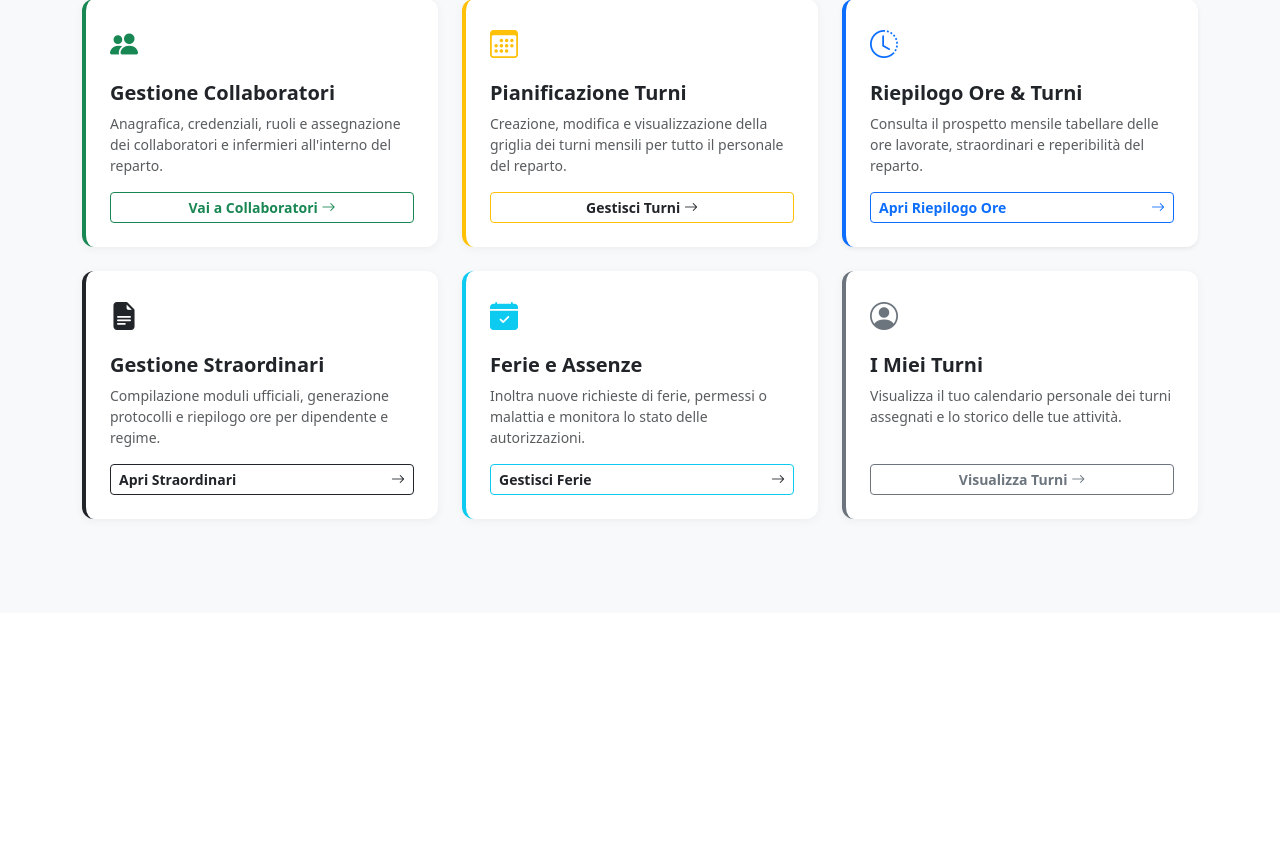
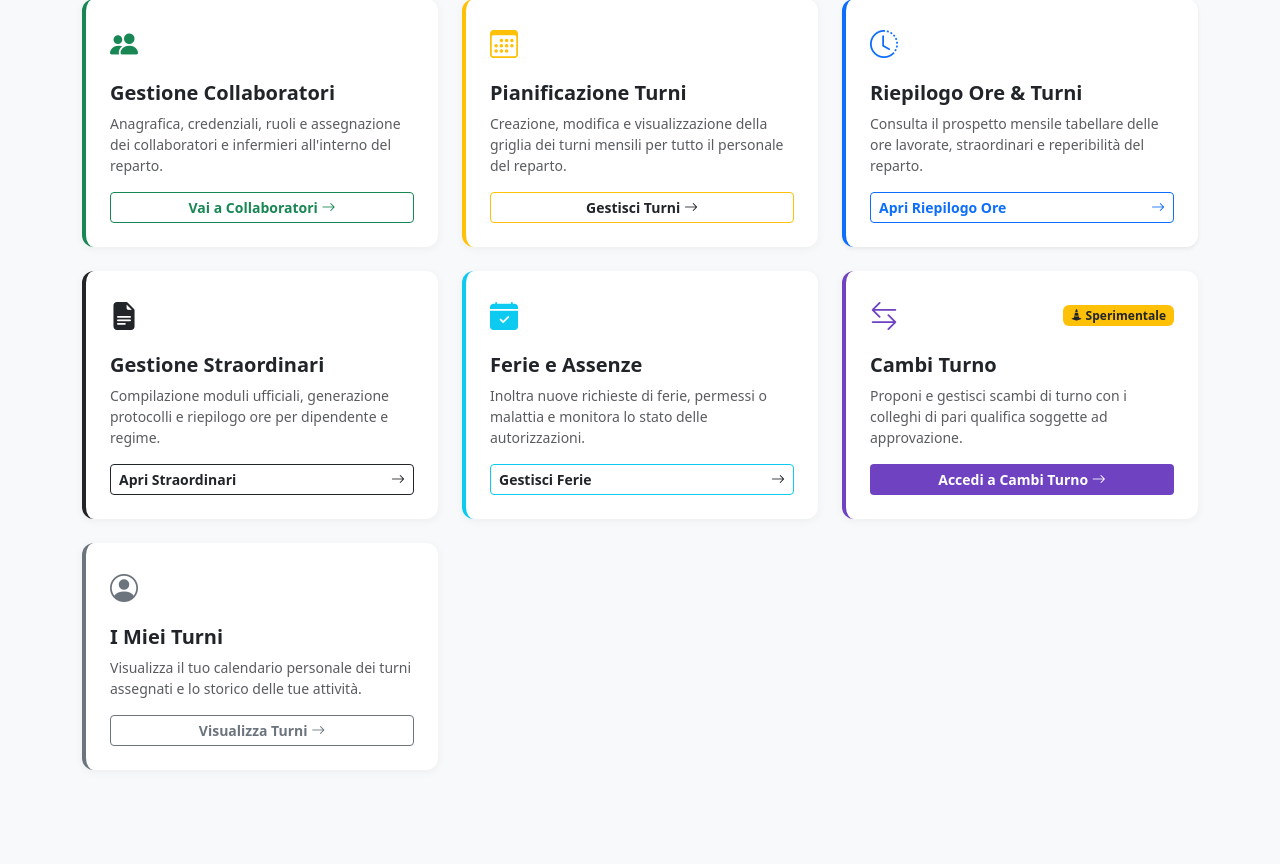
Before and after one commit to infermierin-turno/blood, a PHP site: page /turni/dashboard.php in a window 1280 px wide. Shown: the part 516-1380 px from the top of the page. Before the commit the page ends 1037 px from the top, so only its background shows below. Run offline with PHP 8.4, Linux system fonts and the light colour scheme; the visitor is signed in with stand-in values (Sample User, id 1).

```diff
--- a/turni/dashboard.php
+++ b/turni/dashboard.php
@@ -80,7 +80,6 @@ if (!empty($reparto_id_utente)) {
     if (!empty($dati_reparto_db) && is_array($dati_reparto_db) && isset($dati_reparto_db[0]) && is_array($dati_reparto_db[0])) {
         $r_info = $dati_reparto_db[0];
         $nome_reparto = $r_info['nome_reparto'] ?? 'N/D';
-        // Controllo del flag booleano per i straordinari sul reparto
         $gestione_straordinari_attiva = !empty($r_info['gestione_straordinari']);
     }
 }
@@ -333,6 +332,30 @@ if ($è_admin_o_coordinatore) {
                 </div>
             </div>
 
+            <!-- NUOVA SEZIONE: CAMBI TURNO CON BADGE SPERIMENTALE -->
+            <div class="col-md-4">
+                <div class="card h-100 border-start border-purple border-4" style="border-left-color: #6f42c1 !important;">
+                    <div class="card-body d-flex flex-column justify-content-between p-4">
+                        <div>
+                            <div class="d-flex justify-content-between align-items-center mb-3">
+                                <div class="fs-3" style="color: #6f42c1;"><i class="bi bi-arrow-left-right"></i></div>
+                                <span class="badge bg-warning text-dark px-2 py-1 fw-bold" style="font-size: 0.75rem;">
+                                    <i class="bi bi-cone-striped"></i> Sperimentale
+                                </span>
+                            </div>
+                            <h5 class="card-title fw-bold">Cambi Turno</h5>
+                            <p class="card-text text-muted small">Proponi e gestisci scambi di turno con i colleghi di pari qualifica soggette ad approvazione.</p>
+                        </div>
+                        <div class="d-grid mt-3">
+                            <!-- Pulsante che apre il modale informativo -->
+                            <button type="button" class="btn btn-sm fw-bold text-white" style="background-color: #6f42c1;" data-bs-toggle="modal" data-bs-target="#modalSperimentaleCambi">
+                                Accedi a Cambi Turno <i class="bi bi-arrow-right"></i>
+                            </button>
+                        </div>
+                    </div>
+                </div>
+            </div>
+
             <!-- Sezione profilo personale / turni personali -->
             <div class="col-md-4">
                 <div class="card h-100 border-start border-secondary border-4">
@@ -350,6 +373,36 @@ if ($è_admin_o_coordinatore) {
         </div>
     </div>
 
+    <!-- MODALE INFORMATIVO FUNZIONE SPERIMENTALE CAMBI TURNO -->
+    <div class="modal fade" id="modalSperimentaleCambi" tabindex="-1" aria-labelledby="modalSperimentaleCambiLabel" aria-hidden="true">
+        <div class="modal-dialog modal-dialog-centered">
+            <div class="modal-content border-0 shadow-lg" style="border-radius: 12px;">
+                <div class="modal-header text-white" style="background-color: #6f42c1; border-top-left-radius: 12px; border-top-right-radius: 12px;">
+                    <h5 class="modal-title fw-bold" id="modalSperimentaleCambiLabel">
+                        <i class="bi bi-cone-striped"></i> Funzione in Via Sperimentale
+                    </h5>
+                    <button type="button" class="btn-close btn-close-white" data-bs-dismiss="modal" aria-label="Close"></button>
+                </div>
+                <div class="modal-body p-4 text-center">
+                    <div class="mb-3">
+                        <i class="bi bi-info-circle-fill text-warning display-4"></i>
+                    </div>
+                    <h6 class="fw-bold text-dark mb-3">Benvenuto nel modulo Cambi Turno!</h6>
+                    <p class="text-muted small mb-4">
+                        Questa funzione è attualmente in <strong>fase di test sperimentale</strong>. Stiamo perfezionando i flussi di doppio accordo e validazione.
+                        Se riscontri anomalie, comportamenti inattesi o errori di sistema, ti invitiamo a contattare direttamente <strong>Gianni</strong> per segnalarlo.
+                    </p>
+                    <div class="d-flex justify-content-center gap-2">
+                        <button type="button" class="btn btn-outline-secondary btn-sm px-4 fw-bold" data-bs-dismiss="modal">Annulla</button>
+                        <a href="cambi_turno.php" class="btn btn-sm px-4 fw-bold text-white" style="background-color: #6f42c1;">
+                            Procedi comunque <i class="bi bi-arrow-right"></i>
+                        </a>
+                    </div>
+                </div>
+            </div>
+        </div>
+    </div>
+
     <script src="https://cdn.jsdelivr.net/npm/bootstrap@5.3.0/dist/js/bootstrap.bundle.min.js"></script>
 </body>
 </html>
```
